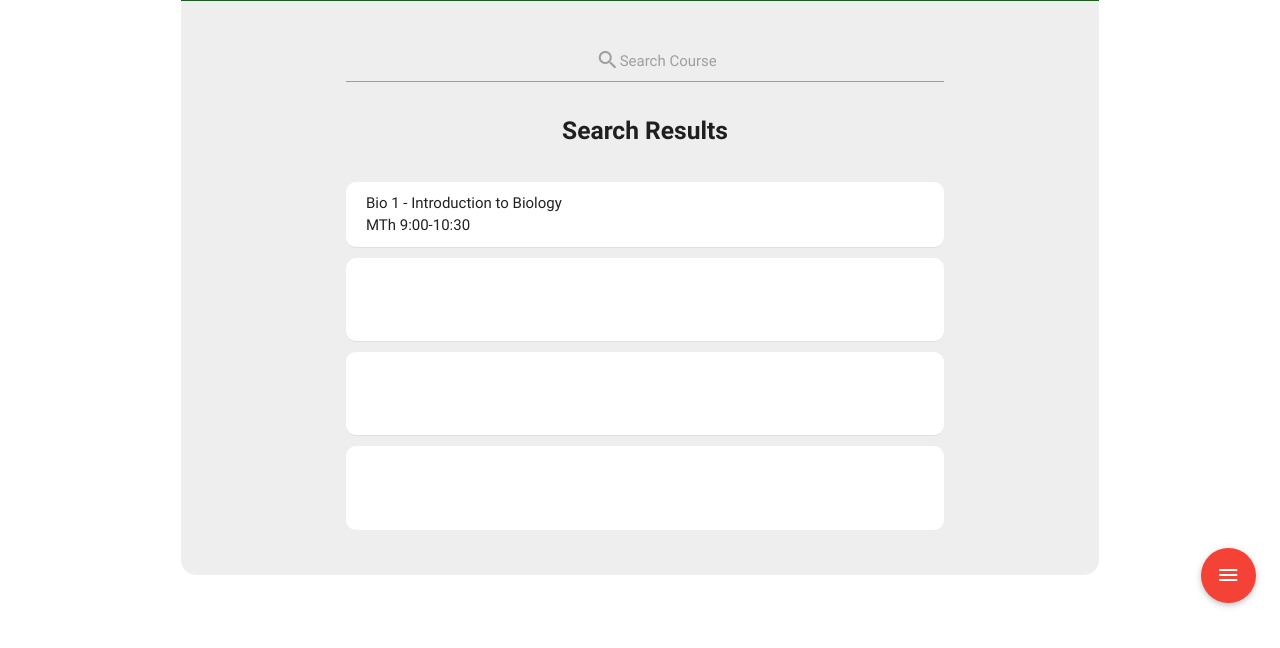
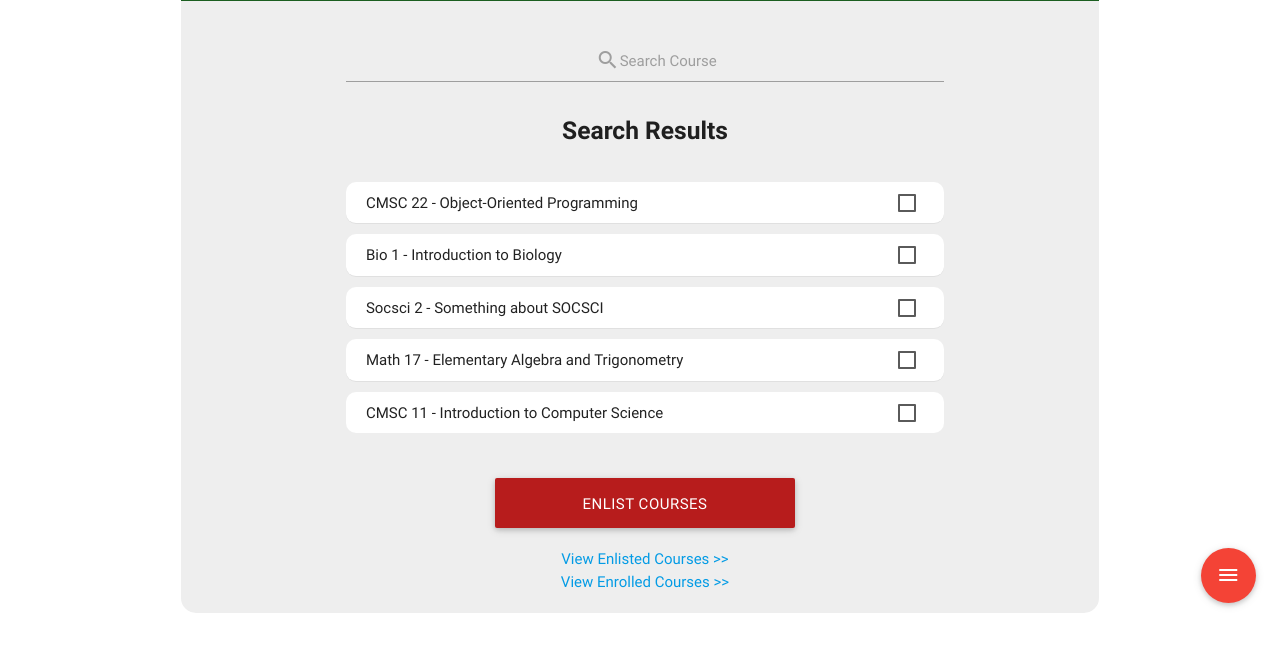
Before and after one commit to LucidComplex/sais-x, a Django app: page /courses in a window 1280 px wide. Shown: the part 152-800 px from the top of the page. Run offline with Django 3.2, Linux system fonts and the light colour scheme; some libraries are stand-ins or nearby versions.

Commit message:
created courses.html

```diff
--- a/saisX/enrollment/templates/enrollment/courses.html
+++ b/saisX/enrollment/templates/enrollment/courses.html
@@ -24,17 +24,76 @@
       <div class="offset-l2 offset-m2 offset-s2 col l8 m8 s8">
         <ul class="collection">
           <li class="collection-item">
-            <div>
-                Bio 1 - Introduction to Biology <br>
-                MTh 9:00-10:30
-                <a class="secondary-content" type="checkbox" id="course_check"></a>
+            <div class="row" style="margin-bottom: 0px">
+              <div class="col l11 m11 s11">
+                CMSC 22 - Object-Oriented Programming
+              </div>
+              <div class="col l1 m1 s1">
+                <form action="#!">
+                  <input type="checkbox" id="course_check1">
+                  <label for="course_check1"></label>
+                </form>
+              </div>
             </div>
           </li>
-          <li class="collection-item avatar"></li>
-          <li class="collection-item avatar"></li>
-          <li class="collection-item avatar"></li>
+          <li class="collection-item">
+            <div class="row" style="margin-bottom: 0px">
+              <div class="col l11 m11 s11">
+                Bio 1 - Introduction to Biology
+              </div>
+              <div class="col l1 m1 s1">
+                <form action="#!">
+                  <input type="checkbox" id="course_check2">
+                  <label for="course_check2"></label>
+                </form>
+              </div>
+            </div>
+          </li><li class="collection-item">
+            <div class="row" style="margin-bottom: 0px">
+              <div class="col l11 m11 s11">
+                Socsci 2 - Something about SOCSCI
+              </div>
+              <div class="col l1 m1 s1">
+                <form action="#!">
+                  <input type="checkbox" id="course_check3">
+                  <label for="course_check3"></label>
+                </form>
+              </div>
+            </div>
+          </li><li class="collection-item">
+            <div class="row" style="margin-bottom: 0px">
+              <div class="col l11 m11 s11">
+                Math 17 - Elementary Algebra and Trigonometry
+              </div>
+              <div class="col l1 m1 s1">
+                <form action="#!">
+                  <input type="checkbox" id="course_check4">
+                  <label for="course_check4"></label>
+                </form>
+              </div>
+            </div>
+          </li><li class="collection-item">
+            <div class="row" style="margin-bottom: 0px">
+              <div class="col l11 m11 s11">
+                CMSC 11 - Introduction to Computer Science
+              </div>
+              <div class="col l1 m1 s1">
+                <form action="#!">
+                  <input type="checkbox" id="course_check5">
+                  <label for="course_check5"></label>
+                </form>
+              </div>
+            </div>
+          </li>
         </ul>
       </div>
+    </div>
+    <div class="row center">
+      <a class="waves-effect waves-light btn enlist-button"><h6><span>Enlist Courses</span></h6></a>
+    </div>
+    <div class="row center">
+      <a href="#">View Enlisted Courses >></a> <br>
+      <a href="#">View Enrolled Courses >></a>
     </div>
   </div>
 </div>
--- a/saisX/saisX/static/saisX/css/style.css
+++ b/saisX/saisX/static/saisX/css/style.css
@@ -118,4 +118,23 @@ nav .title-s {
 .collection-item {
   border-radius: 10px 10px 10px 10px;
   margin-bottom: 10px !important;
+  padding-bottom: 0px !important;
 }
+
+.enlist-button{
+  height: 50px;
+  width: 300px;
+  padding-top: 10px;
+  background-color: #b71c1c;
+}
+
+.enlist-button:hover{
+  background-color: #d50000;
+}
+
+.view-button{
+  height: 30px;
+  width: 300px;
+  background-color: transparent;
+  color: black;
+}
```
